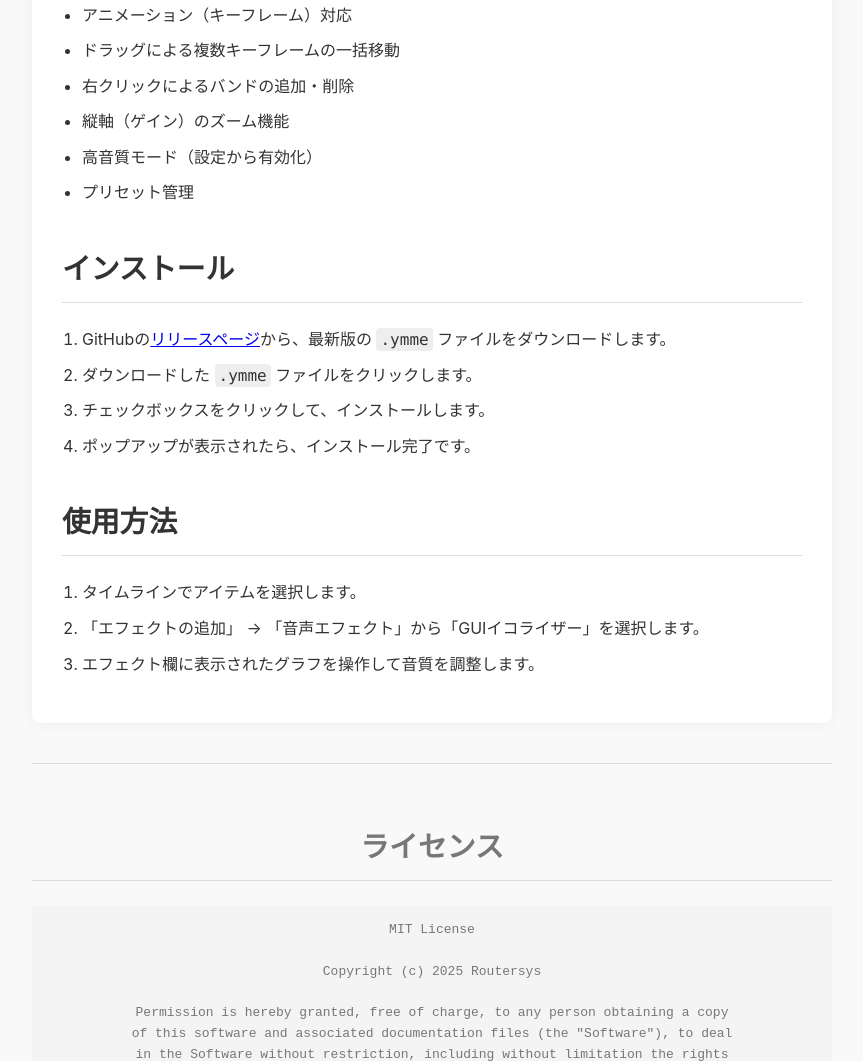
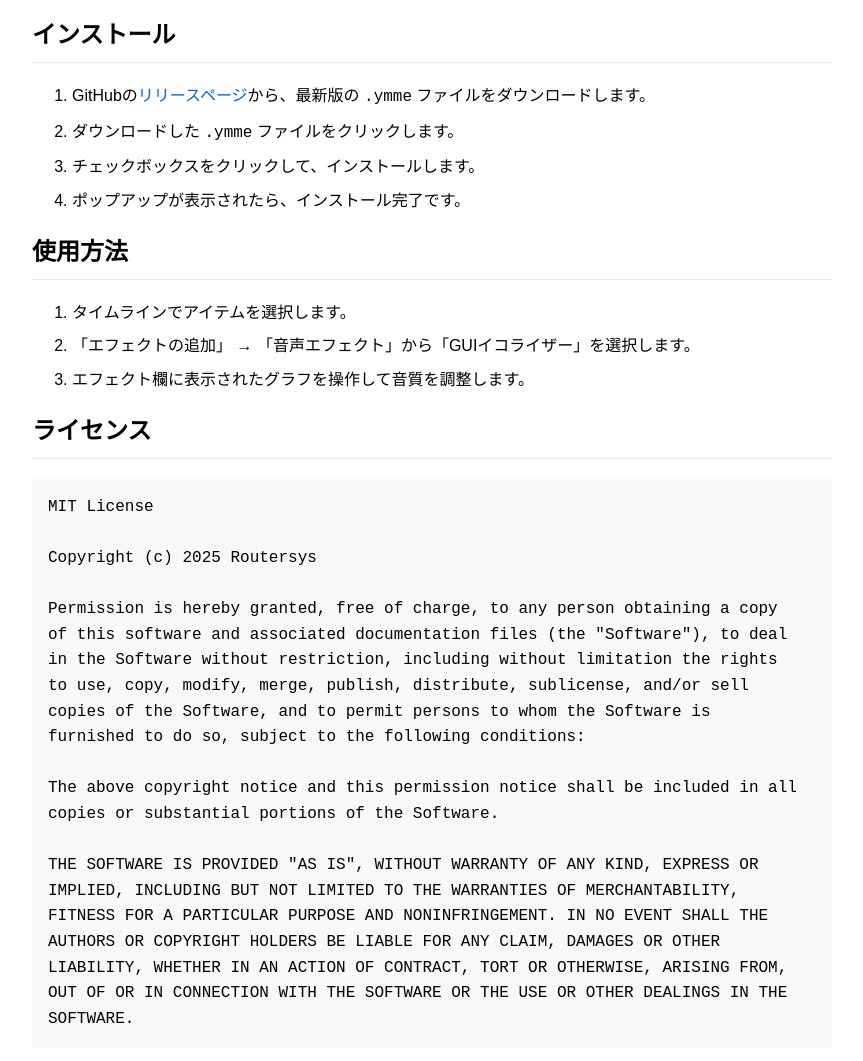
Before and after one commit to routersys/YMM4-GUIEqualizer, a plain HTML site: page index.html in a window 1280 px wide. Shown: the part 915-1976 px from the top of the page, without its empty margins (208-1071 px from the left). Drawn offline with Linux system fonts and the light colour scheme.

Commit message:
Update index.html

```diff
--- a/index.html
+++ b/index.html
@@ -6,87 +6,58 @@
     <title>GUIイコライザー for YMM4</title>
     <style>
         body {
-            font-family: -apple-system, BlinkMacSystemFont, "Segoe UI", "Noto Sans", Helvetica, Arial, sans-serif, "Apple Color Emoji", "Segoe UI Emoji";
+            font-family: sans-serif;
             line-height: 1.6;
-            color: #333;
+            margin: 40px auto;
             max-width: 800px;
-            margin: 0 auto;
-            padding: 20px;
-            background-color: #f9f9f9;
+            padding: 0 10px;
         }
-        header {
-            text-align: center;
-            border-bottom: 1px solid #ddd;
-            padding-bottom: 20px;
-            margin-bottom: 30px;
-        }
-        h1 {
-            color: #111;
-            font-size: 2.5em;
-        }
-        h2 {
-            border-bottom: 1px solid #ddd;
-            padding-bottom: 10px;
-            margin-top: 40px;
-            font-size: 1.8em;
-        }
-        .container {
-            background-color: #fff;
-            padding: 30px;
-            border-radius: 8px;
-            box-shadow: 0 0 15px rgba(0,0,0,0.05);
+        h1, h2 {
+            border-bottom: 1px solid #eaecef;
+            padding-bottom: 0.3em;
         }
         img {
             max-width: 100%;
             height: auto;
-            border-radius: 8px;
-            margin: 20px 0;
         }
-        ul, ol {
-            padding-left: 20px;
+        a {
+            color: #0366d6;
+            text-decoration: none;
+        }
+        a:hover {
+            text-decoration: underline;
+        }
+        pre {
+            background-color: #f6f8fa;
+            padding: 16px;
+            border-radius: 3px;
+            overflow: auto;
+        }
+        code {
+            font-family: monospace, monospace;
         }
         li {
-            margin-bottom: 10px;
-        }
-        code {
-            background-color: #eee;
-            padding: 2px 4px;
-            border-radius: 4px;
-            font-family: "SFMono-Regular", Consolas, "Liberation Mono", Menlo, Courier, monospace;
-        }
-        footer {
-            text-align: center;
-            margin-top: 40px;
-            padding-top: 20px;
-            border-top: 1px solid #ddd;
-            color: #777;
-        }
-        pre {
-            background-color: #f4f4f4;
-            padding: 15px;
-            border-radius: 5px;
-            overflow-x: auto;
-            white-space: pre-wrap;
-            word-wrap: break-word;
+            margin-bottom: 8px;
         }
     </style>
 </head>
 <body>
     <header>
         <h1>GUIイコライザー for YMM4</h1>
-        <p>直感的な操作で音質を調整できる、ゆっくりMovieMaker4用プラグイン</p>
     </header>
 
-    <div class="container">
-        <section id="introduction">
+    <main>
+        <section>
             <p>
                 ゆっくりMovieMaker4（YMM4）用のGUI音声イコライザープラグインです。
                 音声エフェクトとして追加され、グラフを直接操作することで直感的な音質調整を可能にします。
             </p>
-            <img src="https://github.com/routersys/YMM4-GUIEqualizer/blob/main/equalizer.image.png?raw=true" alt="GUIイコライザーのイメージ画像">
+            <p>
+                <img src="https://github.com/routersys/YMM4-GUIEqualizer/blob/main/equalizer.image.png?raw=true" alt="GUIイコライザーのスクリーンショット">
+            </p>
         </section>
 
-        <section id="features">
+        <section>
             <h2>主な機能</h2>
             <ul>
                 <li>グラフの直接操作による直感的な音質調整</li>
@@ -99,17 +70,17 @@
             </ul>
         </section>
 
-        <section id="installation">
+        <section>
             <h2>インストール</h2>
             <ol>
-                <li>GitHubの<a href="https://github.com/routersys/YMM4-GUIEqualizer/releases/latest" class="button" target="_blank">リリースページ</a>から、最新版の <code>.ymme</code> ファイルをダウンロードします。</li>
+                <li>GitHubの<a href="https://github.com/routersys/YMM4-GUIEqualizer/releases/latest">リリースページ</a>から、最新版の <code>.ymme</code> ファイルをダウンロードします。</li>
                 <li>ダウンロードした <code>.ymme</code> ファイルをクリックします。</li>
                 <li>チェックボックスをクリックして、インストールします。</li>
                 <li>ポップアップが表示されたら、インストール完了です。</li>
             </ol>
         </section>
 
-        <section id="usage">
+        <section>
             <h2>使用方法</h2>
             <ol>
                 <li>タイムラインでアイテムを選択します。</li>
@@ -117,13 +88,10 @@
                 <li>エフェクト欄に表示されたグラフを操作して音質を調整します。</li>
             </ol>
         </section>
-    </div>
 
-    <footer>
-        <section id="license">
+        <section>
             <h2>ライセンス</h2>
-            <pre>
-MIT License
+            <pre><code>MIT License
 
 Copyright (c) 2025 Routersys
 
@@ -143,10 +111,9 @@ FITNESS FOR A PARTICULAR PURPOSE AND NONINFRINGEMENT. IN NO EVENT SHALL THE
 AUTHORS OR COPYRIGHT HOLDERS BE LIABLE FOR ANY CLAIM, DAMAGES OR OTHER
 LIABILITY, WHETHER IN AN ACTION OF CONTRACT, TORT OR OTHERWISE, ARISING FROM,
 OUT OF OR IN CONNECTION WITH THE SOFTWARE OR THE USE OR OTHER DEALINGS IN THE
-SOFTWARE.
-            </pre>
+SOFTWARE.</code></pre>
         </section>
-    </footer>
+    </main>
 
 </body>
 </html>
```
